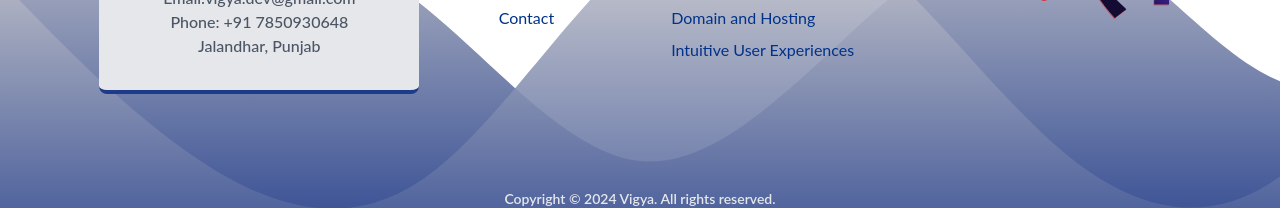
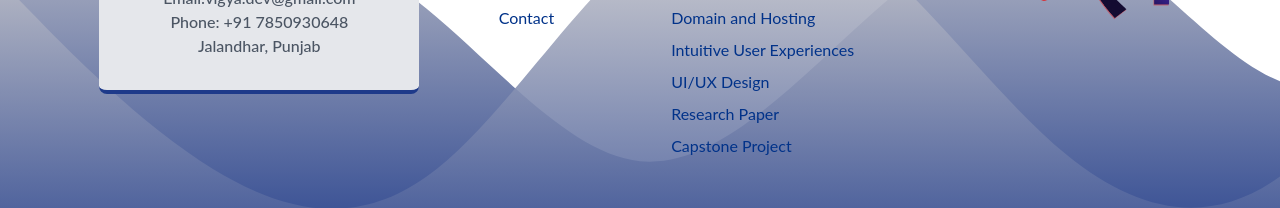
Before and after one commit to akansh-agarwalalwar/company-portfolio, a React (Create React App) app: page / in a window 1280 px wide. Shown: the part 3976-4184 px from the top of the page. Built offline with nearby package versions, Linux system fonts and the light colour scheme.

Commit message:
client logo updation

```diff
--- a/src/components/Footer.js
+++ b/src/components/Footer.js
@@ -58,6 +58,15 @@ const Footer = () => {
                         <li className="mb-2">
                             <Link smooth to="/get-demo" className="text-[#013289] hover:text-gray-900 hover:tracking-wider transition duration-250 ease-in-out">Intuitive User Experiences</Link>
                         </li>
+                        <li className="mb-2">
+                            <Link smooth to="/get-demo" className="text-[#013289] hover:text-gray-900 hover:tracking-wider transition duration-250 ease-in-out">UI/UX Design</Link>
+                        </li>
+                        <li className="mb-2">
+                            <Link smooth to="/get-demo" className="text-[#013289] hover:text-gray-900 hover:tracking-wider transition duration-250 ease-in-out">Research Paper</Link>
+                        </li>
+                        <li className="mb-2">
+                            <Link smooth to="/get-demo" className="text-[#013289] hover:text-gray-900 hover:tracking-wider transition duration-250 ease-in-out">Capstone Project</Link>
+                        </li>
                         </ul>
                     </div>
 
```
